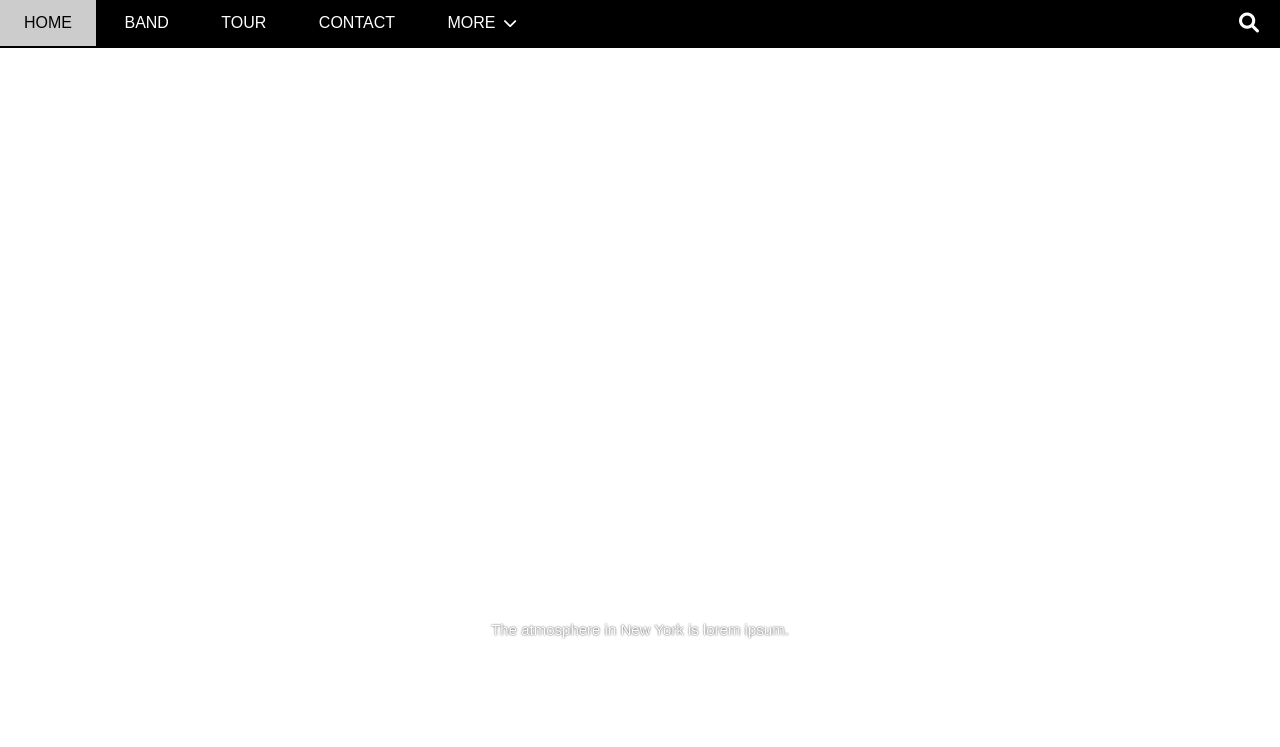
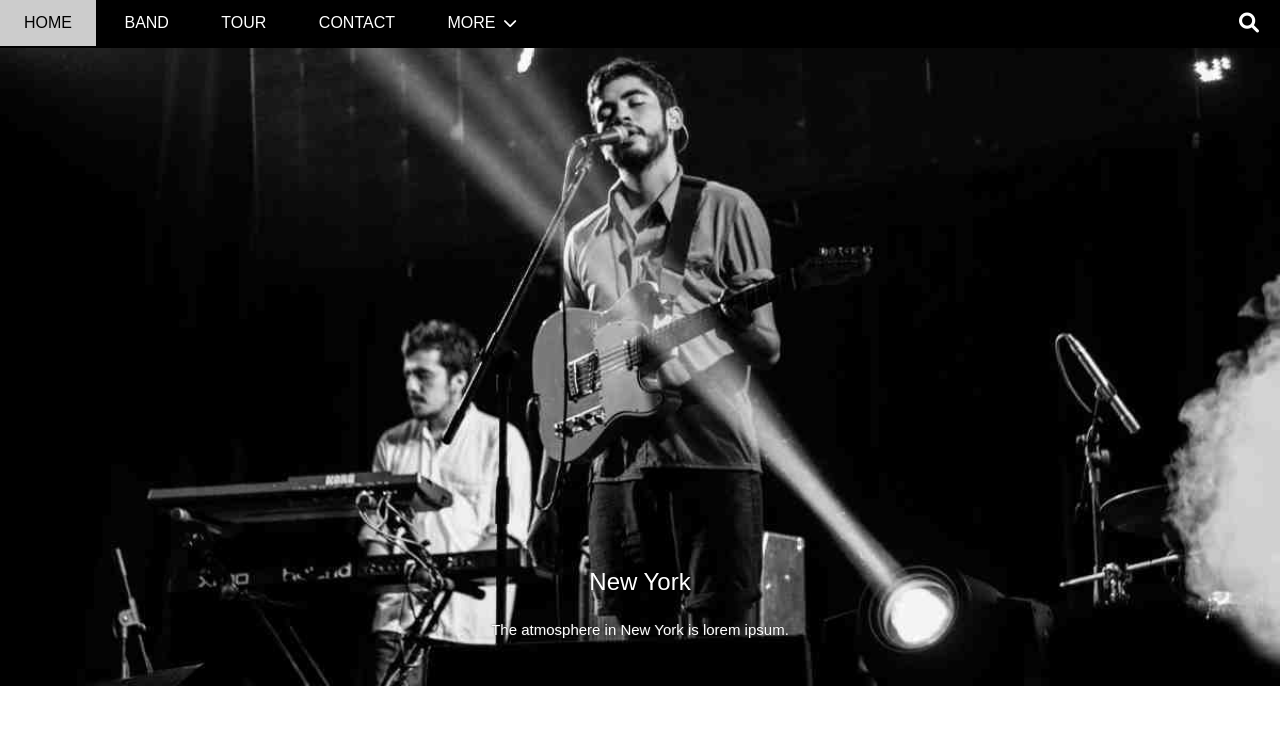
Before and after one commit to lehuuhuy29/web-band, a plain HTML site: page index.html in a window 1280 px wide. Shown: the top 747 px of the page. Drawn offline with Linux system fonts and the light colour scheme; the site is published under a folder, as on GitHub Pages, so addresses that start at the root find nothing.

Commit message:
fix bug final

```diff
--- a/asset/css/style.css
+++ b/asset/css/style.css
@@ -178,7 +178,7 @@ html {
     position: relative;
     margin-top: 46px;
     padding-top: 50%;
-    background: url('/asset/img/slide1.jpg') no-repeat top center / cover ;
+    background: url('../img/slide1.jpg') no-repeat top center / cover ;
 }
 
 #slider .text-content {
```
Also changed, not shown: asset/css/responsive.css (+4 -4 lines).
